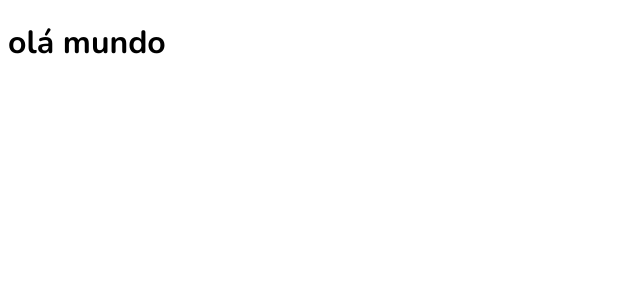
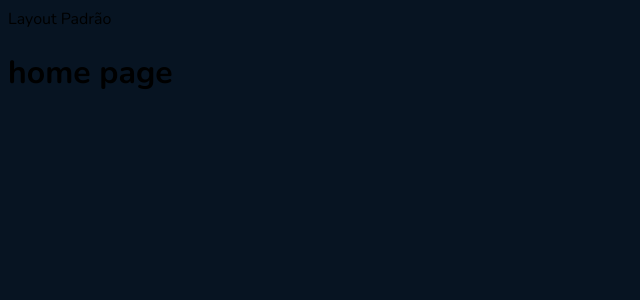
Before and after one commit to MouraPragana/03-desafio-ignite-github-blog, a React (Vite) app: page / in a window 1280 px wide. Shown: the top 300 px of the page, without its empty margins (0-640 px from the left). Built offline with nearby package versions, Linux system fonts and the light colour scheme.

Commit message:
chore: configurar sistemas de rotas

```diff
--- a/package.json
+++ b/package.json
@@ -14,6 +14,7 @@
     "@types/styled-components": "^5.1.26",
     "react": "^18.2.0",
     "react-dom": "^18.2.0",
+    "react-router-dom": "^6.6.1",
     "styled-components": "^5.3.6"
   },
   "devDependencies": {
--- a/src/App.tsx
+++ b/src/App.tsx
@@ -1,12 +1,16 @@
 import { ThemeProvider } from 'styled-components'
 import { GlobalStyle } from './styles/global'
 import { defaultTheme } from './styles/themes/default'
+import { BrowserRouter } from 'react-router-dom'
+import { Router } from './router'
 
 export function App() {
 	return (
 		<ThemeProvider theme={defaultTheme}>
 			<GlobalStyle />
-			<h1>olá mundo</h1>
+			<BrowserRouter>
+				<Router />
+			</BrowserRouter>
 		</ThemeProvider>
 	)
 }
--- /dev/null
+++ b/src/layout/defaultLayout/index.tsx
@@ -0,0 +1,10 @@
+import { Outlet } from 'react-router-dom'
+
+export function DefaultLayout() {
+	return (
+		<>
+			<div>Layout Padrão</div>
+			<Outlet />
+		</>
+	)
+}
--- /dev/null
+++ b/src/pages/home/index.tsx
@@ -0,0 +1,3 @@
+export function Home() {
+	return <h1>home page</h1>
+}
--- /dev/null
+++ b/src/pages/post/index.tsx
@@ -0,0 +1,3 @@
+export function Post() {
+	return <h1>post page</h1>
+}
--- /dev/null
+++ b/src/router.tsx
@@ -0,0 +1,15 @@
+import { Routes, Route } from 'react-router-dom'
+import { DefaultLayout } from './layout/defaultLayout'
+import { Home } from './pages/home'
+import { Post } from './pages/post'
+
+export function Router() {
+	return (
+		<Routes>
+			<Route path="/" element={<DefaultLayout />}>
+				<Route path="/" element={<Home />} />
+				<Route path="/post" element={<Post />} />
+			</Route>
+		</Routes>
+	)
+}
--- a/src/styles/global.ts
+++ b/src/styles/global.ts
@@ -13,5 +13,6 @@ export const GlobalStyle = createGlobalStyle`
 		font-family: 'Nunito', sans-serif;
 		font-weight: 400;
 		font-size: 1rem;
+		background: ${(props) => props.theme['blue-800']};
 	}
 `
```
Also changed, not shown: src/layout/defaultLayout/styles.ts (added), 1 other file (tests, documents, lock files or other folders).
